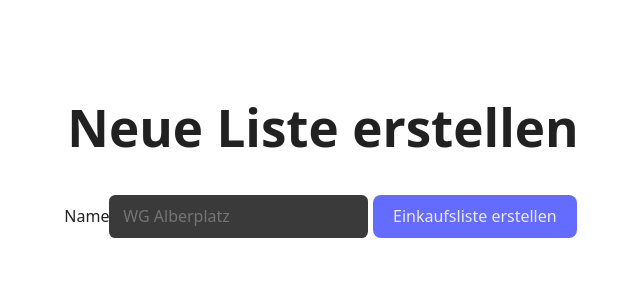
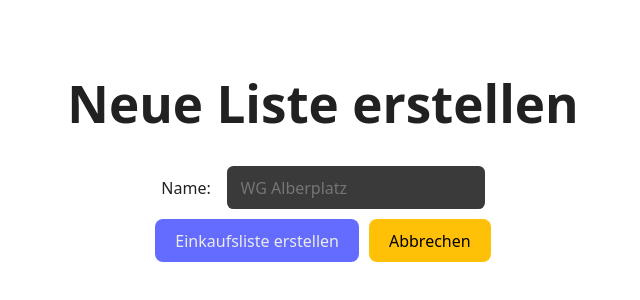
Before and after one commit to Pierro-e/HTWD-SE-shareshop_4B, a Vue app in the folder src/frontend/shareshop_4b/: page /neueliste in a window 1280 px wide. Shown: the part 246-546 px from the top of the page, without its empty margins (317-957 px from the left). Built offline with nearby package versions, Linux system fonts and the light colour scheme.

Commit message:
Abbrechen-Button für neue Liste, globales Formular

```diff
--- a/src/frontend/shareshop_4b/src/components/NewListForm.vue
+++ b/src/frontend/shareshop_4b/src/components/NewListForm.vue
@@ -1,6 +1,8 @@
 <template>
   <form @submit.prevent="onSubmit">
-    <label for="list_name">Name</label>
+    <div class="form-content">
+      <div>
+        <label for="list_name">Name: </label>
         <input
           v-model="name"
           type="text"
@@ -8,7 +10,10 @@
           placeholder="WG Alberplatz"
           required
         />
+      </div>
+    </div>
     <button class="button-submit" type="submit">Einkaufsliste erstellen</button>
+    <button class="button-cancel" @click="$router.push(`/listen`)">Abbrechen</button>
   </form>
   <div v-if="errorMessage" class="error">{{ errorMessage }}</div>
 </template>
@@ -54,7 +59,7 @@ export default {
         ) {
           this.errorMessage = error.response.data.detail;
         } else {
-          this.errorMessage = "List konnte nicht erstellt werden";
+          this.errorMessage = "Liste konnte nicht erstellt werden";
         }
       }
     },
@@ -62,4 +67,10 @@ export default {
 };
 </script>
 
-<style scoped></style>
+<style scoped>
+
+  form label {
+    width: 50px;
+  }
+
+</style>
--- a/src/frontend/shareshop_4b/src/components/ProductDetail.vue
+++ b/src/frontend/shareshop_4b/src/components/ProductDetail.vue
@@ -153,6 +153,7 @@ export default {
 
 <style scoped>
 .product-detail {
+  min-width: 300px;
   max-width: 720px;
   margin: 2rem auto;
   padding: 2rem 2.5rem;
@@ -173,8 +174,13 @@ export default {
   width: 100%;
 }
 
-form {
-  width: 100%;
+form div {
+  align-items: left;
+  gap: 0;
+}
+
+form label {
+  text-align: center;
 }
 
 .form-group {
@@ -278,6 +284,12 @@ select:focus {
 }
   */
 
+input,
+textarea,
+select {
+  width: 125%
+}
+
 .success,
 .error {
   margin-top: 1.5rem;
--- a/src/frontend/shareshop_4b/src/components/UserSettings.vue
+++ b/src/frontend/shareshop_4b/src/components/UserSettings.vue
@@ -168,27 +168,4 @@ export default {
   font-size: 0.95rem;
 }
 
-.form-content {
-  display: flex;
-  flex-direction: column;
-  gap: 0.5rem;
-  margin-bottom: 5px;
-}
-
-form div {
-  display: flex;
-  align-items: center;
-  gap: 1em;
-}
-
-form label {
-  width: 125px;
-  text-align: right;
-}
-
-form input {
-  flex: 1; /* Rest ausfüllen */
-  box-sizing: border-box;
-}
-
 </style>
--- a/src/frontend/shareshop_4b/src/style.css
+++ b/src/frontend/shareshop_4b/src/style.css
@@ -122,6 +122,31 @@ input:focus {
   border: 1px solid #646cff;
 }
 
+/* Formular */
+
+.form-content {
+  display: flex;
+  flex-direction: column;
+  gap: 0.5rem;
+  margin-bottom: 5px;
+}
+
+form div {
+  display: flex;
+  align-items: center;
+  gap: 1em;
+}
+
+form label {
+  width: 125px;
+  text-align: right;
+}
+
+form input {
+  flex: 1; /* Rest ausfüllen */
+  box-sizing: border-box;
+}
+
 .card {
   padding: 2em;
 }
```
Lines whose indentation alone changed are shown as unchanged.
